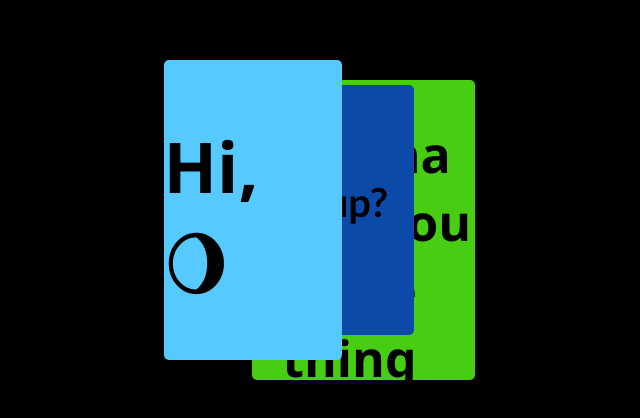
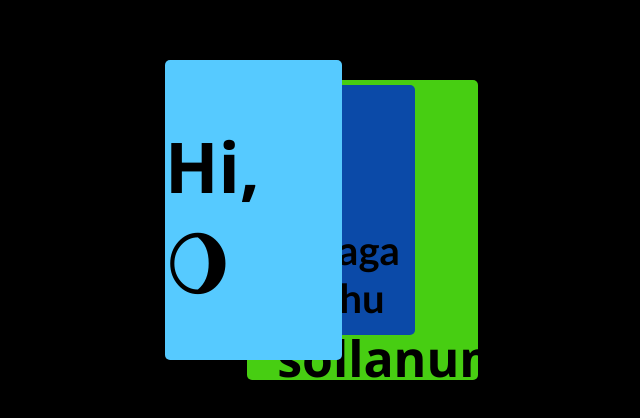
Before and after one commit to github-maddy/present, a plain HTML site: page index.html in a window 1280 px wide. Shown: the part 148-566 px from the top of the page, without its empty margins (330-970 px from the left). Drawn offline with Linux system fonts and the light colour scheme; a script that the page names is missing.

Commit message:
Update index.html

```diff
--- a/index.html
+++ b/index.html
@@ -27,11 +27,11 @@
     </div>
 
     <div id="D-coll-3" class="coll-3">
-      <h2>I wana say you some thing</h2>
+      <h2>Naa unta onnu sollanum</h2>
     </div>
 
     <div id="D-coll-2" class="coll-2">
-      <h2>Wassup?</h2>
+      <h2>Idhu unnakaaga pannadhu</h2>
     </div>
 
     <div id="D-coll" class="coll">
```
